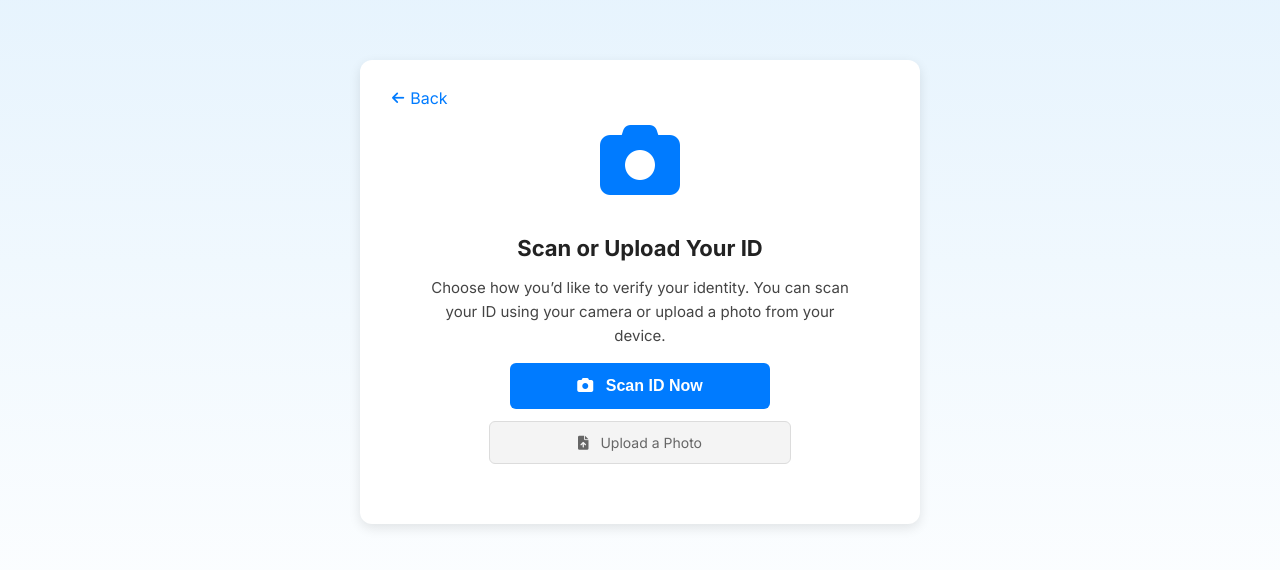
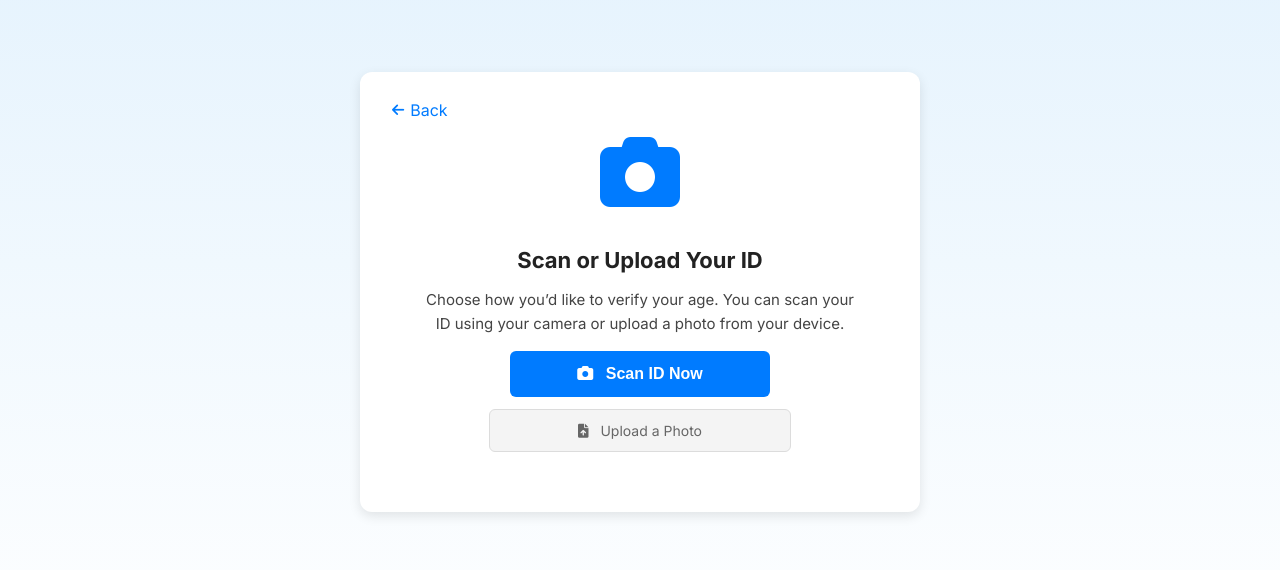
Before and after one commit to viviannna/ageguardian, a plain HTML site: page govid/photo_option.html in a window 1280 px wide. Shown: the part 108-678 px from the top of the page. Drawn offline with Linux system fonts and the light colour scheme.

Commit message:
Update to age verification

```diff
--- a/govid/photo_option.html
+++ b/govid/photo_option.html
@@ -20,7 +20,7 @@
     <div style="text-align: center; padding: 30px; max-width: 500px; margin: 0 auto;">
       <i class="fas fa-camera" style="font-size: 80px; color: #007bff; margin-bottom: 20px;"></i>
       <h1>Scan or Upload Your ID</h1>
-      <p>Choose how you’d like to verify your identity. You can scan your ID using your camera or upload a photo from your device.</p>
+      <p>Choose how you’d like to verify your age. You can scan your ID using your camera or upload a photo from your device.</p>
 
       <div class="button-container">
         <button class="blue_button" id="scan-button">
```
